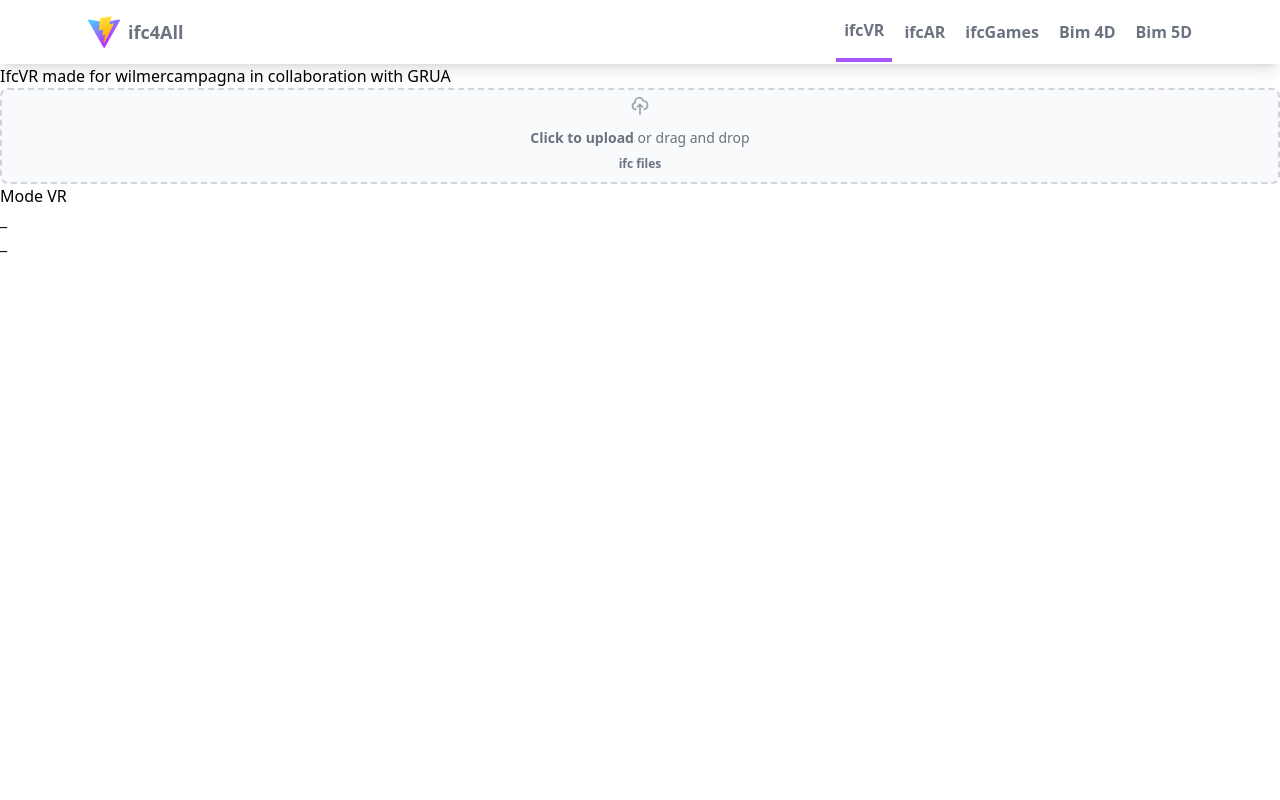
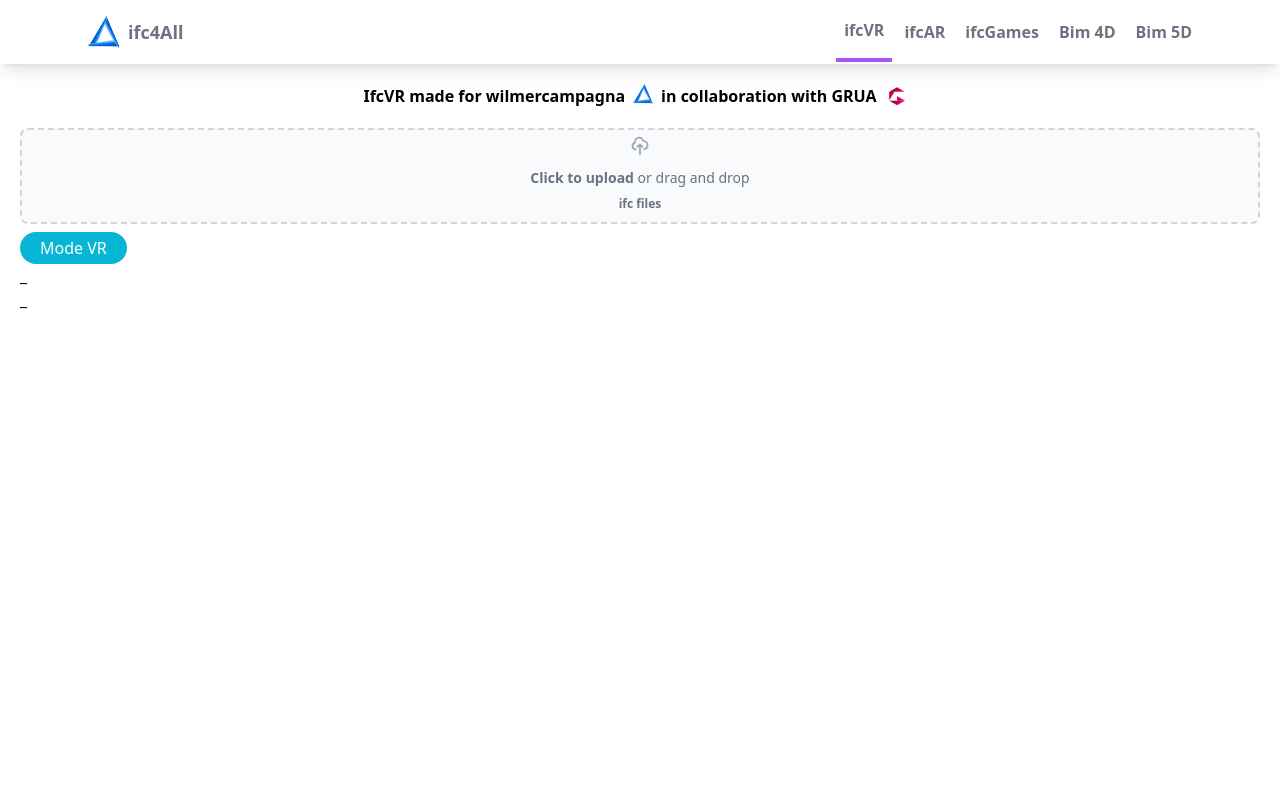
Before and after one commit to wilmercampagna/ifc4all, a website built with Vite: page index.html in a window 1280 px wide. Shown: the top 800 px of the page. Built offline with nearby package versions, Linux system fonts and the light colour scheme; what web-ifc-three would draw is missing.

Commit message:
UPDATED
CSS updates

```diff
--- a/index.html
+++ b/index.html
@@ -2,10 +2,10 @@
 <html lang="en">
   <head>
     <meta charset="UTF-8" />
-    <link rel="icon" type="image/svg+xml" href="/vite.svg" />
+    <link rel="icon" type="png" href="/logo.png" />
     <meta name="viewport" content="width=device-width, initial-scale=1.0" />
     <meta http-equiv="Permissions-Policy" content="interest-cohort=()">
-    <title>ifc4All</title>
+    <title>Ifc4All</title>
   </head>
   <body>
     <div>
--- a/main.js
+++ b/main.js
@@ -1,6 +1,7 @@
 import './style.css'
 import javascriptLogo from './javascript.svg'
-import viteLogo from '/vite.svg'
+import logo from '/logo.png'
+import grua from '/grua.png'
 import navBar from './src/Components/NavBar.js'
 
 import {
@@ -39,9 +40,13 @@
 
 document.querySelector('#app').innerHTML = `
   <div>
-    <h1>IfcVR made for wilmercampagna in collaboration with GRUA</h1>
+    <div class="flex p-5 font-semibold justify-center">IfcVR made for wilmercampagna
+      <img src="${logo}" alt="Logo" class="h-5 w-5 mr-2 ml-2">
+      in collaboration with GRUA
+      <img src="${grua}" alt="Logo" class="h-6  mr-2 ml-2">
+    </div>
     <div class="card">
-    <div class="">
+    <div class="pl-5 pr-5">
     <div class="flex items-center justify-center w-full">
       <label for="file-input" class="flex flex-col items-center justify-center w-full h-24 border-2 border-gray-300 border-dashed rounded-lg cursor-pointer bg-gray-50 dark:hover:bg-bray-800 dark:bg-gray-700 hover:bg-gray-100 dark:border-gray-600 dark:hover:border-gray-500 dark:hover:bg-gray-600">
           <div class="flex flex-col items-center justify-center pt-5 pb-6">
@@ -52,9 +57,9 @@
           <input id="file-input" type="file" class="hidden" />
       </label>
     </div>
-    <div class="mode">
-      <a href="?allowvr=true" id="vr">Mode VR</a>
-      <a href="?" id="nonvr">Mode Non-VR</a>
+    <div class="pl-5 mt-2 pt-1 pb-1 bg-cyan-500 hover:bg-cyan-300 w-fit rounded-full text-white">
+      <a class="pr-5" href="?allowvr=true" id="vr">Mode VR</a>
+      <a class="pr-5" href="?" id="nonvr">Mode Non-VR</a>
     </div>
     <div class="message-container" id="message-container" style="display: block;">
       <p class="message" id="id-output" style="display: block;">_</p>
--- a/src/Components/NavBar.js
+++ b/src/Components/NavBar.js
@@ -1,4 +1,4 @@
-import viteLogo from '../../public/vite.svg'
+import logo from '../../public/logo.png'
 
 const navBar = document.createElement('div');
 navBar.innerHTML = `
@@ -8,7 +8,7 @@
 			<div class="flex space-x-7">
 				<!--Website Logo-->
 				<a href="/" class="flex items-center py-4 px-2">
-					<img src="${viteLogo}" alt="Logo" class="h-8 w-8 mr-2">
+					<img src="${logo}" alt="Logo" class="h-8 w-8 mr-2">
 					<span class="font-semibold text-gray-500 text-lg">
 						ifc4All
 					</span>
```
Also changed, not shown: public/grua.png (added), public/logo.png (added).
